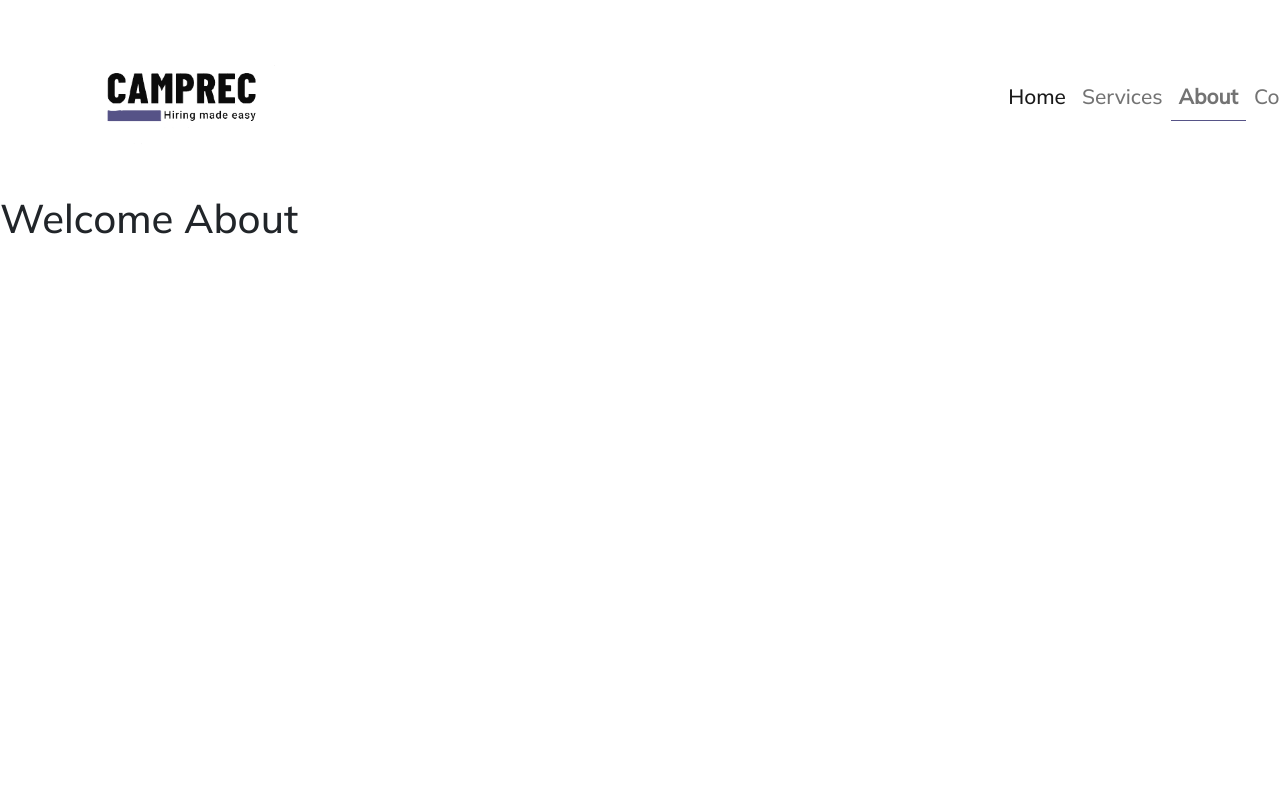
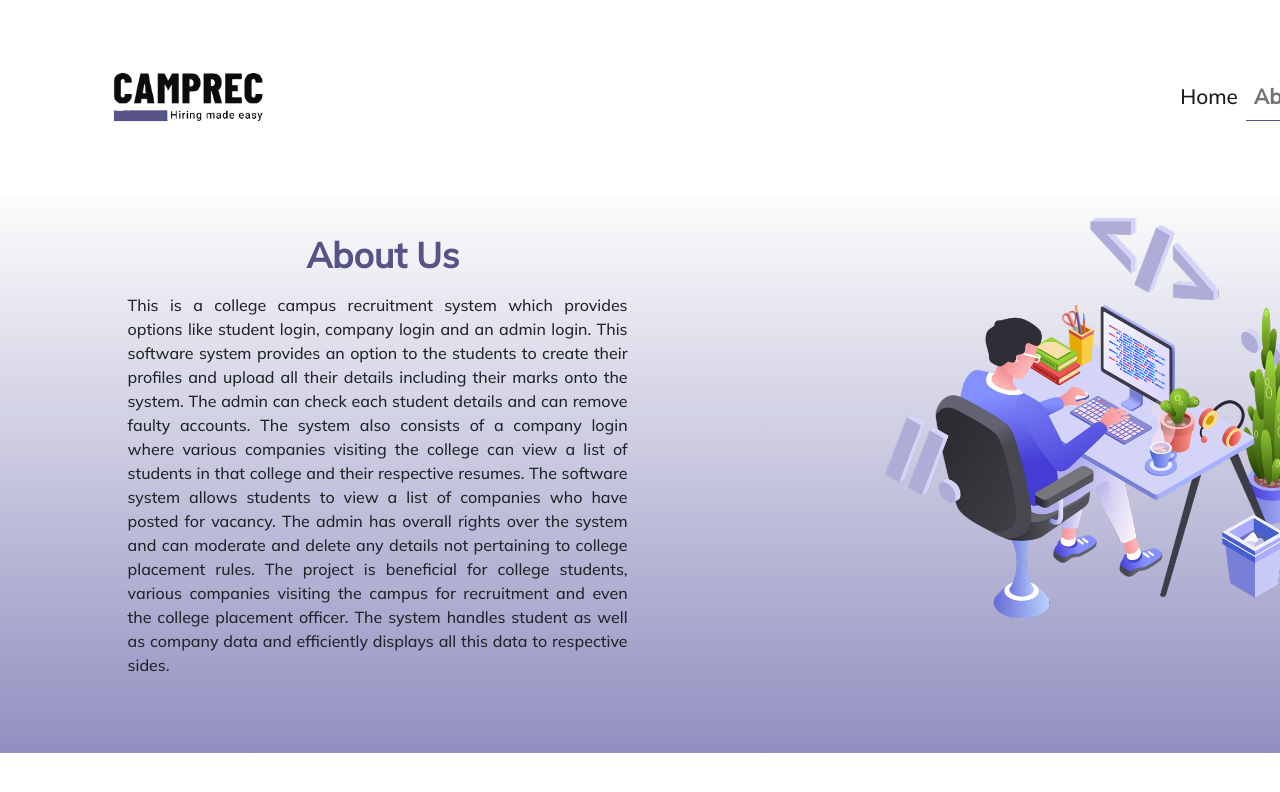
Before and after one commit to Incentive-Coders/camprec, a React (Create React App) app: page /about in a window 1280 px wide. Shown: the top 792 px of the page. Built offline with nearby package versions, Linux system fonts and the light colour scheme.

Commit message:
about us page

```diff
--- a/src/css/navbar.css
+++ b/src/css/navbar.css
@@ -1,5 +1,5 @@
 .logo{
     height: 90pt;
-    padding-right: 40ex;
+    padding-right: 50ex;
     margin-left: -9%;
 }
--- a/src/index.css
+++ b/src/index.css
@@ -124,3 +124,28 @@ body {
   border-color: #565387;
   width: 250px;
 }
+.text_center{
+  text-align: center;
+  margin-left: 125px;
+  margin-top:-100px;
+}
+.textjustify{
+  text-align: justify;
+  margin-right: 10px;;
+  margin-top:-100px
+}
+.about{
+  font: size 20px justify;
+  width: 500px;
+
+}
+.leftmargin{
+  margin-top:10px;
+  margin-left:100px;
+}
+.aboutimg{
+  height: 400px;
+}
+.width{
+  width:1507px;
+}
--- a/src/jsx_file/About.jsx
+++ b/src/jsx_file/About.jsx
@@ -1,9 +1,28 @@
 import React from 'react';
+import web from "../images/about.png";
 
 const About =() => {
     return (
         <>
-        <h1> Welcome About </h1>
+        <section className="image width">
+            <div className = "contianer-fluid ">
+                <div className = "row ">
+                    <div className = "col-10 mx-auto home">
+                        <div className = "col-md-4 pt-5 pt-lg-0 order-2 order-lg-1 get_started">
+                            <h2 className='text_center'>
+                             <strong className = "brand-name">About Us</strong>
+                            </h2>
+                            <p className = "mt-3 textjustify about">
+                            This is a college campus recruitment system which provides options like student login, company login and an admin login. This software system provides an option to the students to create their profiles and upload all their details including their marks onto the system. The admin can check each student details and can remove faulty accounts. The system also consists of a company login where various companies visiting the college can view a list of students in that college and their respective resumes. The software system allows students to view a list of companies who have posted for vacancy. The admin has overall rights over the system and can moderate and delete any details not pertaining to college placement rules. The project is beneficial for college students, various companies visiting the campus for recruitment and even the college placement officer. The system handles student as well as company data and efficiently displays all this data to respective sides.
+                            </p>
+                        </div>
+                        <div className="col-lg-4 order-1 order-lg-2 header-img animated leftmargin">
+                            <img src={web} className = "image-fluid animated aboutimg" alt = "about img"/>
+                        </div>
+                    </div>
+                </div>
+            </div>
+        </section>
         </>
     );
 };
--- a/src/jsx_file/App.jsx
+++ b/src/jsx_file/App.jsx
@@ -1,10 +1,9 @@
 import React from 'react';
-import "C:\\Users\\yasharth dubey\\Documents\\WebProjects\\camprec2\\node_modules/bootstrap/dist/css/bootstrap.min.css";
-import "C:\\Users\\yasharth dubey\\Documents\\WebProjects\\camprec2\\node_modules/bootstrap/dist/js/bootstrap.bundle";
+import "E:/camprec2/node_modules/bootstrap/dist/css/bootstrap.min.css";
+import "E:/camprec2/node_modules/bootstrap/dist/js/bootstrap.bundle";
 import { Redirect, Route, Switch } from 'react-router-dom';
 import Home from "./Home"
 import About from "./About"
-import Service from "./Service"
 import Contact from "./Contact"
 import Navbar from "./Navbar";
 import adminLogin from "./adminlogin";
@@ -17,7 +16,6 @@ const App =() => {
         <Switch>
         <Route exact path = "/" component = {Home} />
         <Route exact path = "/about" component = {About} />
-        <Route exact path = "/service" component = {Service} />
         <Route exact path = "/contact" component = {Contact} />
         <Route exact path="/adminlogin" component={adminLogin}/>
         <Route exact path="/studentlogin" component={studentlogin}/>
--- a/src/jsx_file/Home.jsx
+++ b/src/jsx_file/Home.jsx
@@ -5,7 +5,7 @@ import web2 from "../images/company.jpg";
 import web3 from "../images/admin.jpg";
 import web4 from "../images/Capture-removebg-preview.png";
 import {Link, NavLink} from 'react-router-dom';
-import "C:\\Users\\yasharth dubey\\Documents\\WebProjects\\camprec2\\node_modules/bootstrap/dist/css/bootstrap.min.css";
+import "E:/camprec2/node_modules/bootstrap/dist/css/bootstrap.min.css";
 import "../index.css";
 import"../css/home.css";
 import"./App"
--- a/src/jsx_file/Navbar.jsx
+++ b/src/jsx_file/Navbar.jsx
@@ -32,15 +32,6 @@ const Navbar = () => {
         </li>
         <li className="nav-item">
           <NavLink
-          className="nav-link"
-          exact
-          activeClassName = "menu_active"
-          to = "/service"
-          >Services
-          </NavLink>
-        </li>
-        <li className="nav-item">
-          <NavLink
           activeClassName = "menu_active"
           className="nav-link"
           to = "/about"
--- a/src/jsx_file/Service.jsx
+++ /dev/null
@@ -1,11 +0,0 @@
-import React from 'react';
-
-const Service =() => {
-    return (
-        <>
-        <h1> Welcome Service </h1>
-        </>
-    );
-};
-
-export default Service;
--- a/src/jsx_file/adminlogin.jsx
+++ b/src/jsx_file/adminlogin.jsx
@@ -1,5 +1,5 @@
 import React from 'react';
-import "C:\\Users\\yasharth dubey\\Documents\\WebProjects\\camprec2\\node_modules/bootstrap/dist/css/bootstrap.min.css";
+import "E:/camprec2/node_modules/bootstrap/dist/css/bootstrap.min.css";
 import "../index.css";
 import"../css/home.css";
 import web5 from "../images/admin_login.jpg";
--- a/src/jsx_file/companylogin.jsx
+++ b/src/jsx_file/companylogin.jsx
@@ -1,5 +1,5 @@
 import React from 'react';
-import "C:\\Users\\yasharth dubey\\Documents\\WebProjects\\camprec2\\node_modules/bootstrap/dist/css/bootstrap.min.css";
+import "E:/camprec2/node_modules/bootstrap/dist/css/bootstrap.min.css";
 import "../index.css";
 import"../css/home.css";
 import web5 from "../images/company_login.jpg";
--- a/src/jsx_file/studentlogin.jsx
+++ b/src/jsx_file/studentlogin.jsx
@@ -1,5 +1,5 @@
 import React from 'react';
-import "C:\\Users\\yasharth dubey\\Documents\\WebProjects\\camprec2\\node_modules/bootstrap/dist/css/bootstrap.min.css";
+import "E:/camprec2/node_modules/bootstrap/dist/css/bootstrap.min.css";
 import "../index.css";
 import"../css/home.css";
 import web5 from "../images/student_login.jpg";
```
Also changed, not shown: src/images/about.png.
